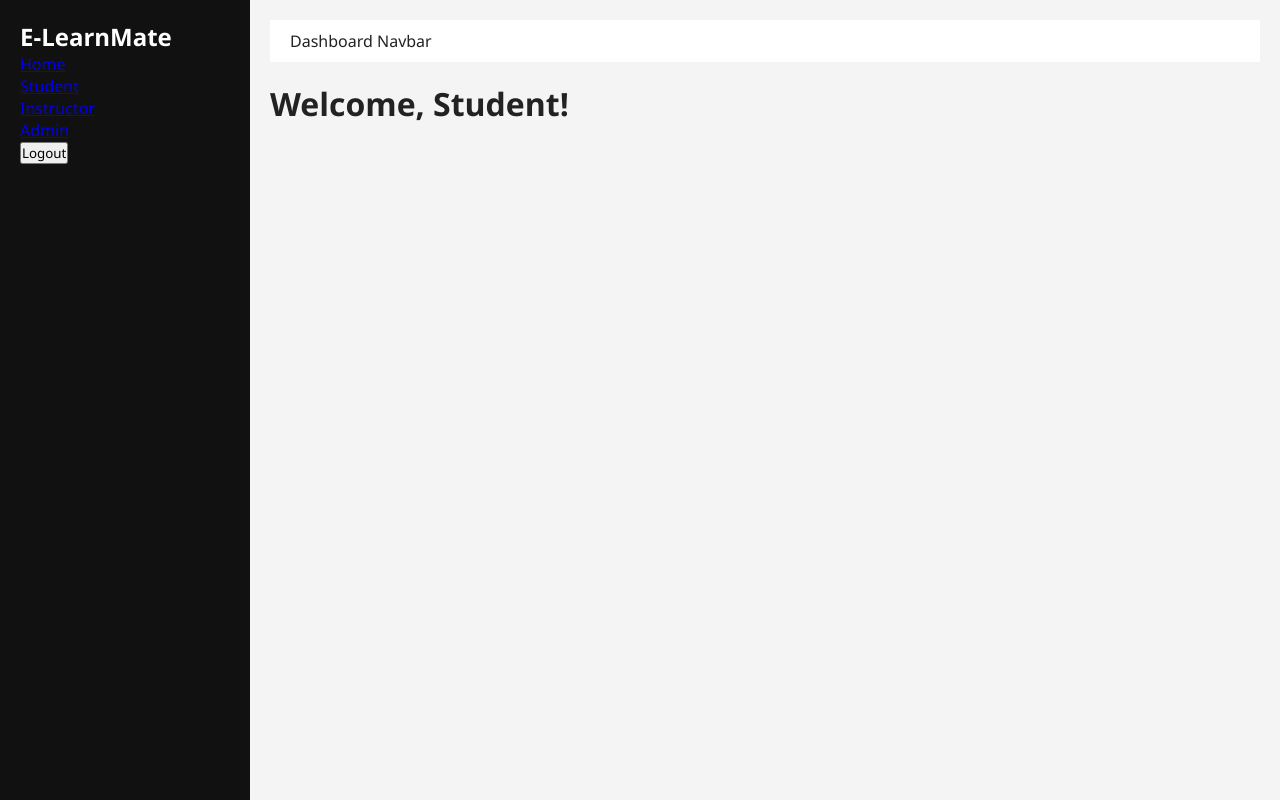
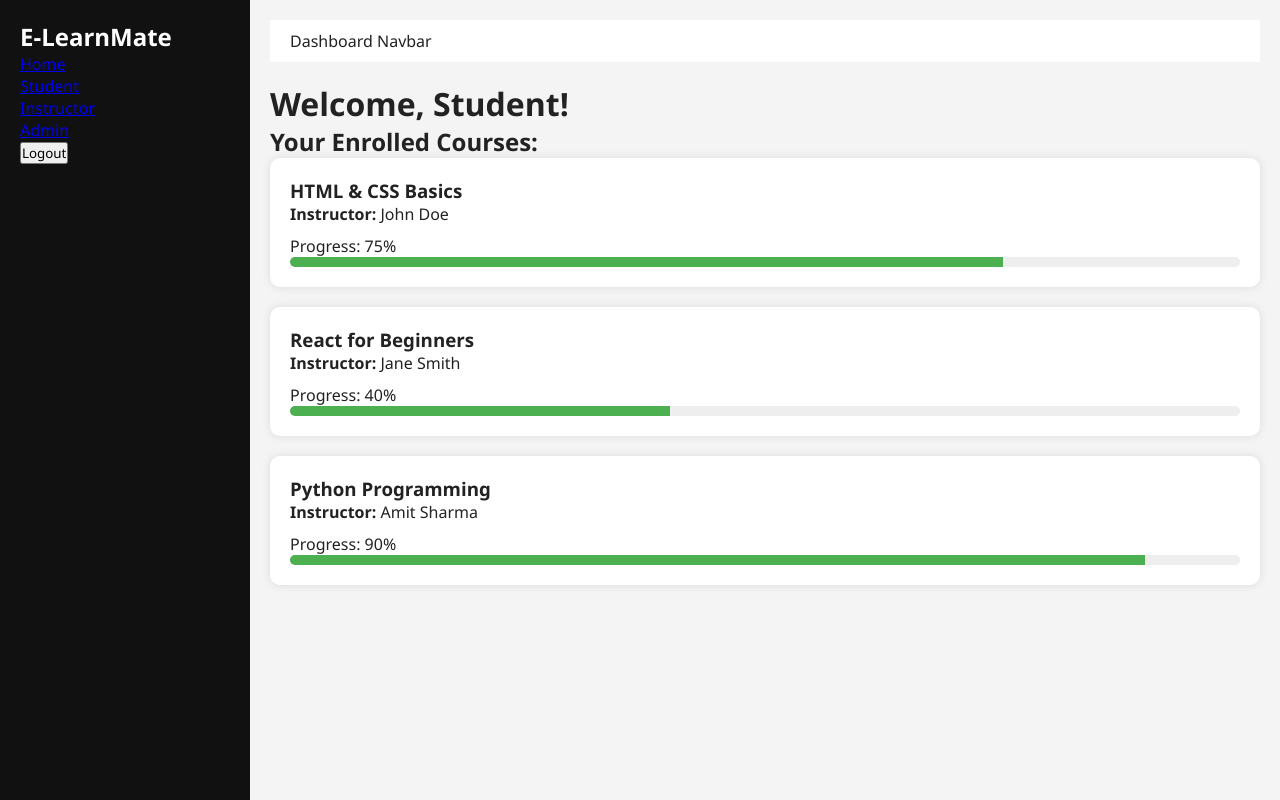
Before and after one commit to sahilwebdev21/E-LearnMate, a Next.js app in the folder frontend/: page /student in a window 1280 px wide. Built offline with nearby package versions, Linux system fonts and the light colour scheme.

Commit message:
`Student dashboard with enrolled course cards and progress UI`

```diff
--- /dev/null
+++ b/frontend/src/app/student/components/EnrolledCourseCard.tsx
@@ -0,0 +1,37 @@
+'use client'
+
+import React from 'react'
+
+interface CourseCardProps {
+  title: string
+  instructor: string
+  progress: number // % completion
+}
+
+const EnrolledCourseCard = ({ title, instructor, progress }: CourseCardProps) => {
+  return (
+    <div style={{
+      background: '#fff',
+      borderRadius: '10px',
+      padding: '20px',
+      marginBottom: '20px',
+      boxShadow: '0 0 10px rgba(0,0,0,0.1)'
+    }}>
+      <h3>{title}</h3>
+      <p><strong>Instructor:</strong> {instructor}</p>
+
+      <div style={{ marginTop: '10px' }}>
+        <label>Progress: {progress}%</label>
+        <div style={{ background: '#eee', borderRadius: '5px', overflow: 'hidden', height: '10px' }}>
+          <div style={{
+            width: `${progress}%`,
+            background: '#4caf50',
+            height: '10px'
+          }} />
+        </div>
+      </div>
+    </div>
+  )
+}
+
+export default EnrolledCourseCard
--- a/frontend/src/app/student/page.tsx
+++ b/frontend/src/app/student/page.tsx
@@ -1,3 +1,24 @@
+import EnrolledCourseCard from './components/EnrolledCourseCard'
+
 export default function StudentDashboard() {
-  return <h1>Welcome, Student!</h1>
+  const dummyCourses = [
+    { title: 'HTML & CSS Basics', instructor: 'John Doe', progress: 75 },
+    { title: 'React for Beginners', instructor: 'Jane Smith', progress: 40 },
+    { title: 'Python Programming', instructor: 'Amit Sharma', progress: 90 },
+  ]
+
+  return (
+    <div>
+      <h1>Welcome, Student!</h1>
+      <h2>Your Enrolled Courses:</h2>
+      {dummyCourses.map((course, index) => (
+        <EnrolledCourseCard
+          key={index}
+          title={course.title}
+          instructor={course.instructor}
+          progress={course.progress}
+        />
+      ))}
+    </div>
+  )
 }
```
